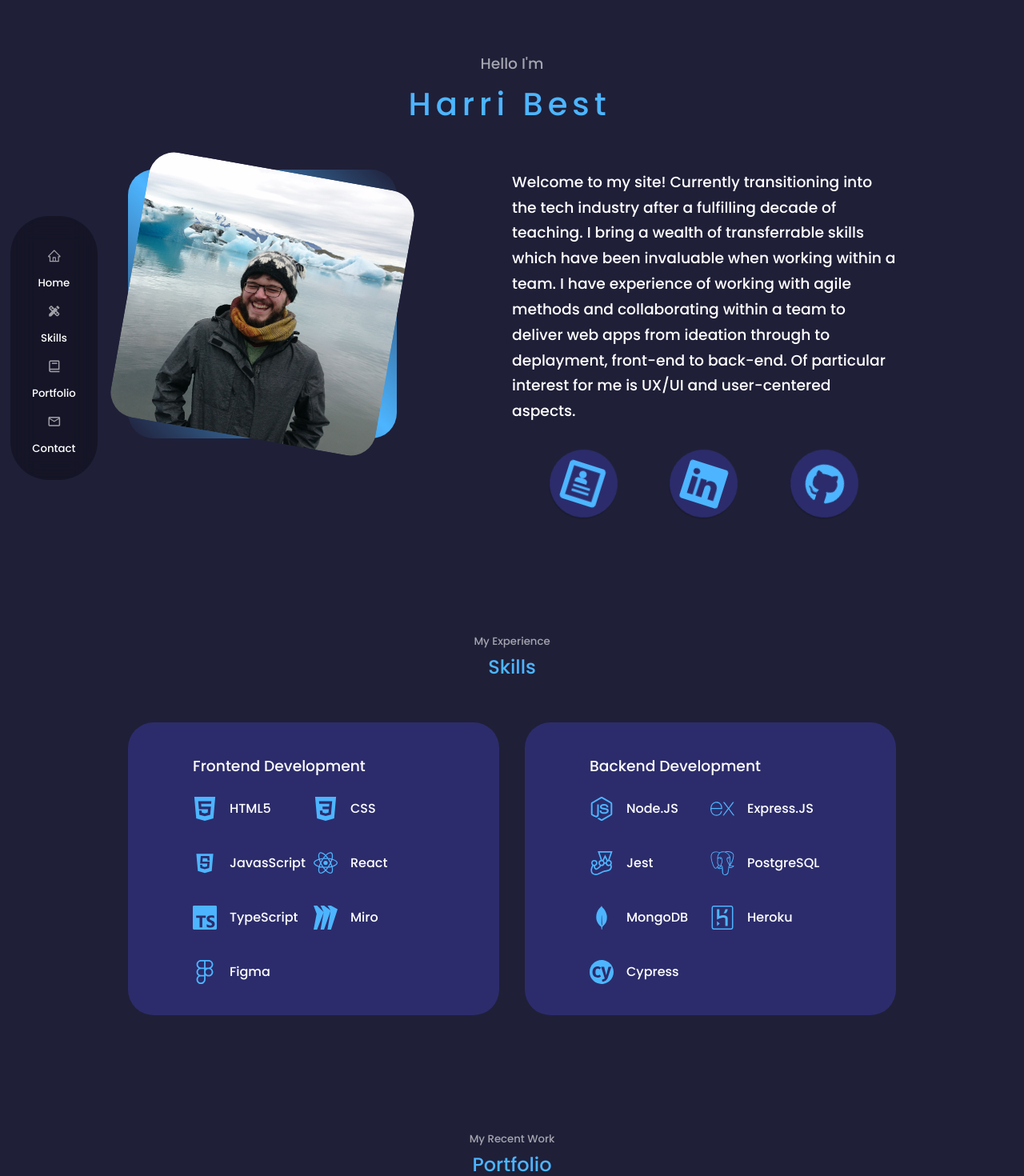
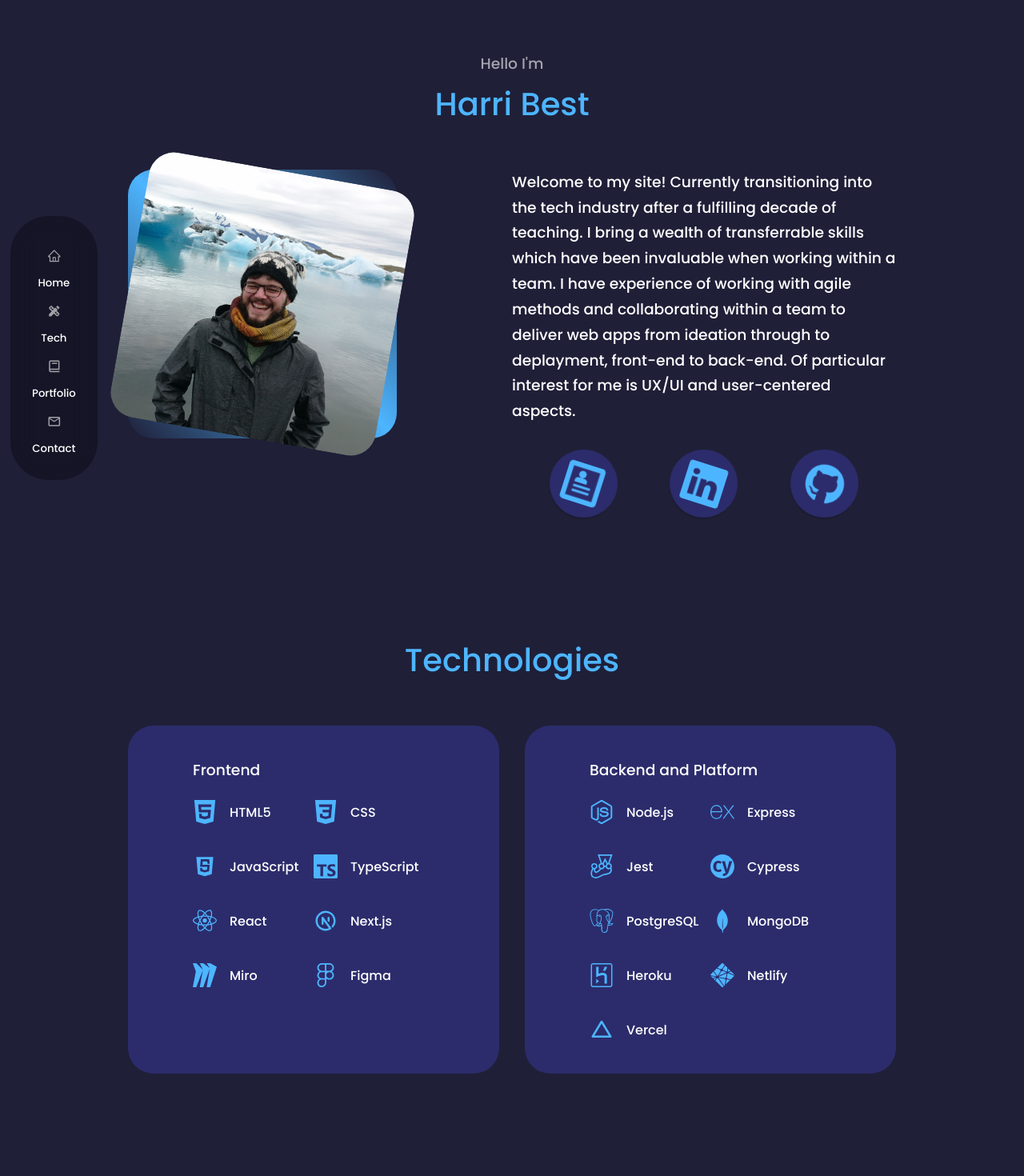
Before and after one commit to HairiBeast/portfolio, a React (Create React App) app: page / in a window 1280 px wide. Shown: the top 1470 px of the page at 80% size. Built offline with nearby package versions, Linux system fonts and the light colour scheme.

Commit message:
updated section titles, updated footer icon, updated portfolio icons

```diff
--- a/src/App.jsx
+++ b/src/App.jsx
@@ -3,7 +3,7 @@ import React from "react";
 import Nav from "./components/nav/Nav";
 // import ContactNav from "./components/contactNav/ContactNav";
 import About from "./components/about/About";
-import Skills from "./components/skills/Skills";
+import Technologies from "./components/technologies/Technologies";
 // import Services from "./components/services/Services";
 import Portfolio from "./components/portfolio/Portfolio";
 // import Testimonials from "./components/testimonials/Testimonials";
@@ -17,7 +17,7 @@ function App() {
       <Nav />
       {/* <ContactNav /> */}
       <About />
-      <Skills />
+      <Technologies />
       {/* <Services /> */}
       <Portfolio />
       {/* <Testimonials /> */}
--- a/src/components/about/about.css
+++ b/src/components/about/about.css
@@ -5,28 +5,28 @@
   gap: 15%;
 }
 
-h1 {
+/* h1 {
   display: block;
-  overflow: hidden; /* Ensures the content is not revealed until the animation */
-  border-right: 0.15em solid var(--color-bg); /* The typwriter cursor */
-  white-space: nowrap; /* Keeps the content on a single line */
-  margin: 0 auto; /* Gives that scrolling effect as the typing happens */
-  letter-spacing: 0.15em; /* Adjust as needed */
+  overflow: hidden; Ensures the content is not revealed until the animation
+  border-right: 0.15em solid var(--color-bg); The typwriter cursor
+  white-space: nowrap; Keeps the content on a single line
+  margin: 0 auto; Gives that scrolling effect as the typing happens
+  letter-spacing: 0.15em; Adjust as needed
   animation: typing 10s steps(40, end), blink-caret 5s steps(30, end);
-}
+} */
 
 /* The typing effect */
-@keyframes typing {
+/* @keyframes typing {
   from {
     width: 0;
   }
   to {
     width: 100%;
   }
-}
+} */
 
 /* The typewriter cursor effect */
-@keyframes blink-caret {
+/* @keyframes blink-caret {
   from,
   to {
     border-color: transparent;
@@ -34,7 +34,8 @@ h1 {
   50% {
     border-color: var(--color-bg-variant);
   }
-}
+} */
+
 .about_me {
   width: 100%;
   aspect-ratio: 1/1;
@@ -75,7 +76,8 @@ h1 {
   justify-content: space-evenly;
   color: var(--color-primary);
   font-size: 1.1rem;
-  animation: 5s wiggle ease infinite;
+  animation: 5s wiggle ease;
+  animation-iteration-count: 3;
 }
 
 @keyframes wiggle {
--- a/src/components/contact/Contact.jsx
+++ b/src/components/contact/Contact.jsx
@@ -6,8 +6,7 @@ import { AiOutlineLinkedin } from "react-icons/ai";
 const contact = () => {
   return (
     <section id="contact">
-      <h5>Get In Touch</h5>
-      <h2>Contact Me</h2>
+      <h1>Contact Me</h1>
 
       <div className="container contact_container">
         <div className="contact_options">
--- a/src/components/footer/Footer.jsx
+++ b/src/components/footer/Footer.jsx
@@ -2,12 +2,13 @@ import React from "react";
 import "./footer.css";
 import { AiOutlineLinkedin } from "react-icons/ai";
 import { AiOutlineGithub } from "react-icons/ai";
+import { BsFillArrowUpCircleFill } from "react-icons/bs";
 
 const Footer = () => {
   return (
     <footer>
       <a href="#about" className="footer_logo">
-        ^ Scroll Up ^
+        <BsFillArrowUpCircleFill size={30} className="footer_icon" />
       </a>
 
       <ul className="permalinks">
@@ -18,17 +19,17 @@ const Footer = () => {
           <a href="#about">About</a>
         </li>
         <li>
-          <a href="#experience">Experience</a>
+          <a href="#technologies">Experience</a>
         </li>
-        <li>
+        {/* <li>
           <a href="#services">Services</a>
-        </li>
+        </li> */}
         <li>
           <a href="#portfolio">Portfolio</a>
         </li>
-        <li>
+        {/* <li>
           <a href="#testimonials">Testimonials</a>
-        </li>
+        </li> */}
         <li>
           <a href="#contact">Contact</a>
         </li>
--- a/src/components/nav/Nav.jsx
+++ b/src/components/nav/Nav.jsx
@@ -35,12 +35,12 @@ const Nav = () => {
       <div>
         <a
           href="#experience"
-          onClick={() => setActiveNav("#experience")}
-          className={activeNav === "#experience" ? "active" : ""}
+          onClick={() => setActiveNav("#technology")}
+          className={activeNav === "#technology" ? "active" : ""}
         >
           <MdDesignServices />
         </a>
-        <h5 className="nav-text">Skills</h5>
+        <h5 className="nav-text">Tech</h5>
       </div>
       <div>
         <a
--- a/src/components/portfolio/Portfolio.jsx
+++ b/src/components/portfolio/Portfolio.jsx
@@ -65,8 +65,7 @@ const data = [
 const Portfolio = () => {
   return (
     <section id="portfolio">
-      <h5>My Recent Work</h5>
-      <h2>Portfolio</h2>
+      <h1>Portfolio</h1>
 
       <div className="container portfolio_container">
         {data.map(({ id, image, title, github, demo, description, icon }) => {
--- a/src/components/skills/Skills.jsx
+++ b/src/components/technologies/Technologies.jsx
@@ -1,5 +1,5 @@
 import React from "react";
-import "./skills.css";
+import "./technologies.css";
 import { SiHtml5 } from "react-icons/si";
 import { DiJavascript } from "react-icons/di";
 import { SiTypescript } from "react-icons/si";
@@ -7,6 +7,7 @@ import { SiCss3 } from "react-icons/si";
 import { GrReactjs } from "react-icons/gr";
 import { SiMiro } from "react-icons/si";
 import { SiFigma } from "react-icons/si";
+import { TbBrandNextjs } from "react-icons/tb";
 
 // BACKEND IMPORTS
 import { SiNodedotjs } from "react-icons/si";
@@ -16,16 +17,17 @@ import { SiHeroku } from "react-icons/si";
 import { SiJest } from "react-icons/si";
 import { SiCypress } from "react-icons/si";
 import { SiMongodb } from "react-icons/si";
+import { SiNetlify } from "react-icons/si";
+import { TbBrandVercel } from "react-icons/tb";
 
 const experience = () => {
   return (
     <section id="experience">
-      <h5>My Experience</h5>
-      <h2>Skills</h2>
+      <h1>Technologies</h1>
 
       <div className="container experience_container">
         <div className="experience_frontend">
-          <h3 className="cardTitle">Frontend Development</h3>
+          <h3 className="cardTitle">Frontend</h3>
           <div className="experience_content">
             <article className="experience_details">
               <SiHtml5 size={30} className="experience_details-icon" />
@@ -45,7 +47,14 @@ const experience = () => {
             <article className="experience_details">
               <DiJavascript size={30} className="experience_details-icon" />
               <div>
-                <h4>JavasScript</h4>
+                <h4>JavaScript</h4>
+                {/* <small className="text-light">Placeholder</small> */}
+              </div>
+            </article>
+            <article className="experience_details">
+              <SiTypescript size={30} className="experience_details-icon" />
+              <div>
+                <h4>TypeScript</h4>
                 {/* <small className="text-light">Placeholder</small> */}
               </div>
             </article>
@@ -57,9 +66,9 @@ const experience = () => {
               </div>
             </article>
             <article className="experience_details">
-              <SiTypescript size={30} className="experience_details-icon" />
+              <TbBrandNextjs size={30} className="experience_details-icon" />
               <div>
-                <h4>TypeScript</h4>
+                <h4>Next.js</h4>
                 {/* <small className="text-light">Placeholder</small> */}
               </div>
             </article>
@@ -81,19 +90,19 @@ const experience = () => {
         </div>
         {/* =========END OF FRONTEND============ */}
         <div className="experience_backend">
-          <h3 className="cardTitle">Backend Development</h3>
+          <h3 className="cardTitle">Backend and Platform</h3>
           <div className="experience_content">
             <article className="experience_details">
               <SiNodedotjs size={30} className="experience_details-icon" />
               <div>
-                <h4>Node.JS</h4>
+                <h4>Node.js</h4>
                 {/* <small className="text-light">Placeholder</small> */}
               </div>
             </article>
             <article className="experience_details">
               <SiExpress size={30} className="experience_details-icon" />
               <div>
-                <h4>Express.JS</h4>
+                <h4>Express</h4>
                 {/* <small className="text-light">Placeholder</small> */}
               </div>
             </article>
@@ -101,6 +110,13 @@ const experience = () => {
               <SiJest size={30} className="experience_details-icon" />
               <div>
                 <h4>Jest</h4>
+                {/* <small className="text-light">Placeholder</small> */}
+              </div>
+            </article>
+            <article className="experience_details">
+              <SiCypress size={30} className="experience_details-icon" />
+              <div>
+                <h4>Cypress</h4>
                 {/* <small className="text-light">Placeholder</small> */}
               </div>
             </article>
@@ -127,9 +143,16 @@ const experience = () => {
               </div>
             </article>
             <article className="experience_details">
-              <SiCypress size={30} className="experience_details-icon" />
+              <SiNetlify size={30} className="experience_details-icon" />
               <div>
-                <h4>Cypress</h4>
+                <h4>Netlify</h4>
+                {/* <small className="text-light">Placeholder</small> */}
+              </div>
+            </article>
+            <article className="experience_details">
+              <TbBrandVercel size={30} className="experience_details-icon" />
+              <div>
+                <h4>Vercel</h4>
                 {/* <small className="text-light">Placeholder</small> */}
               </div>
             </article>
```
Also changed, not shown: src/components/technologies/technologies.css (renamed from src/components/skills/skills.css).
